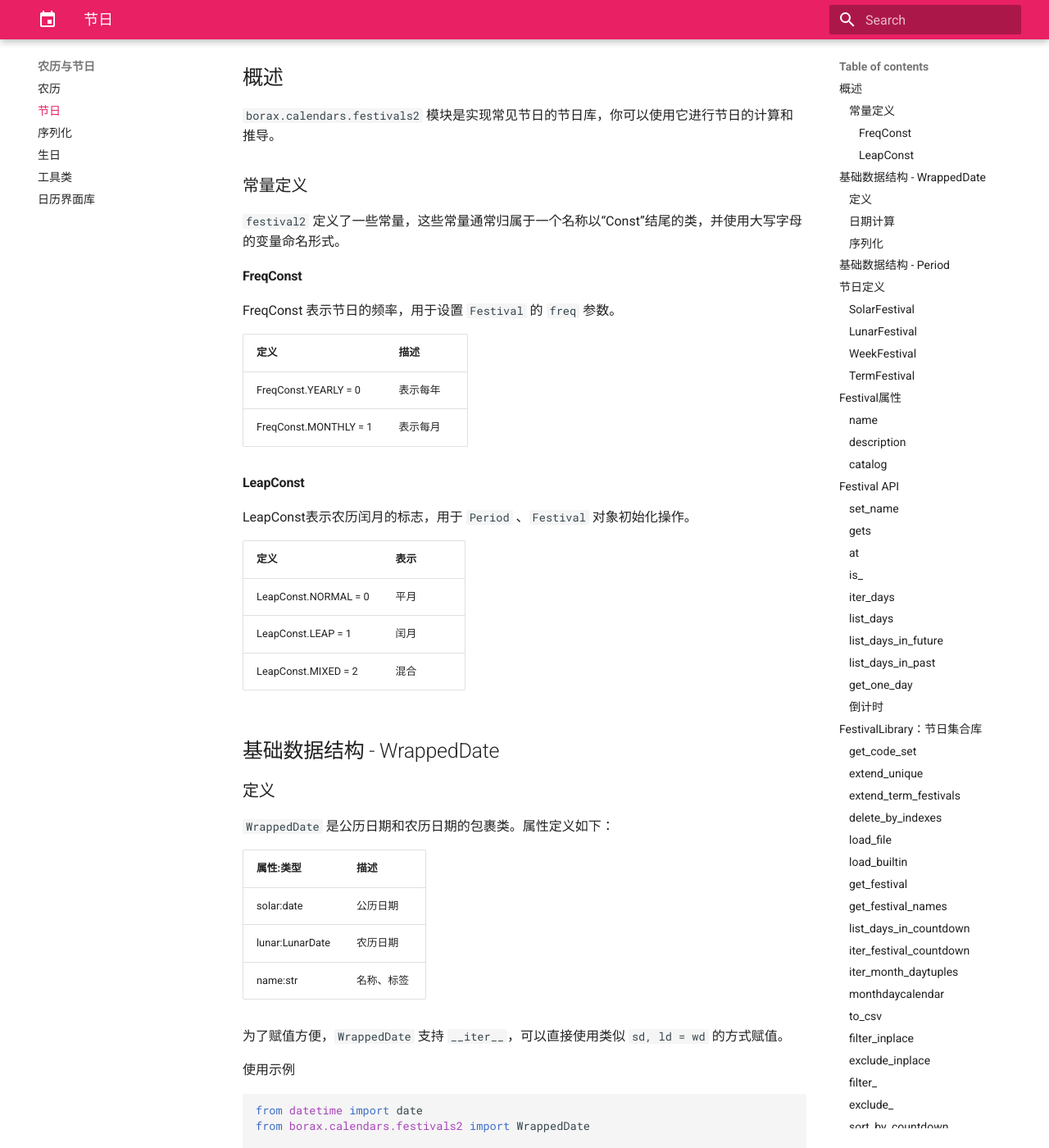
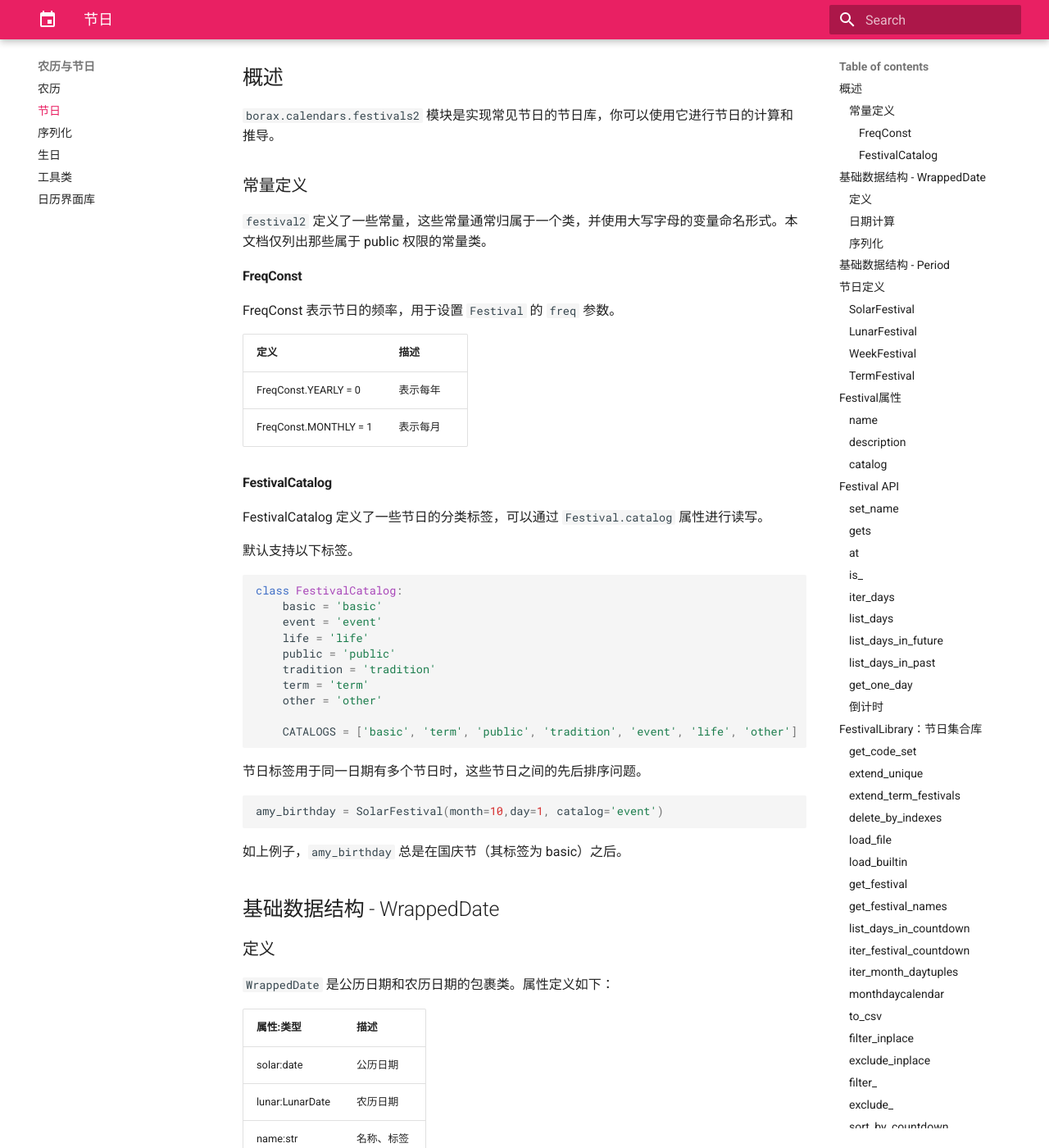
Before and after one commit to kinegratii/borax, an MkDocs documentation site: the page built from docs/guides/festivals2.md, in a window 1280 px wide and 1400 px high, scrolled down 367 px. Shown: the whole window at 82% size. Built offline with MkDocs 1.6.1 and Material for MkDocs 9.7.7, drawn with Linux system fonts in a browser that asks for light colours.

Commit message:
:pencil: Update document.Fix #52

````diff
--- a/docs/guides/festivals2.md
+++ b/docs/guides/festivals2.md
@@ -15,7 +15,7 @@
 
 ### 常量定义
 
-`festival2` 定义了一些常量，这些常量通常归属于一个名称以“Const”结尾的类，并使用大写字母的变量命名形式。
+`festival2` 定义了一些常量，这些常量通常归属于一个类，并使用大写字母的变量命名形式。本文档仅列出那些属于 public 权限的常量类。
 
 #### FreqConst
 
@@ -26,16 +26,32 @@ FreqConst 表示节日的频率，用于设置 `Festival` 的 `freq` 参数。
 | FreqConst.YEARLY = 0  | 表示每年 |
 | FreqConst.MONTHLY = 1 | 表示每月 |
 
-#### LeapConst
+#### FestivalCatalog
 
-LeapConst表示农历闰月的标志，用于 `Period` 、`Festival` 对象初始化操作。
+FestivalCatalog 定义了一些节日的分类标签，可以通过 `Festival.catalog` 属性进行读写。
 
-| 定义                 | 表示 |
-| -------------------- | ---- |
-| LeapConst.NORMAL = 0 | 平月 |
-| LeapConst.LEAP = 1   | 闰月 |
-| LeapConst.MIXED = 2  | 混合 |
+默认支持以下标签。
 
+```python
+class FestivalCatalog:
+    basic = 'basic'
+    event = 'event'
+    life = 'life'
+    public = 'public'
+    tradition = 'tradition'
+    term = 'term'
+    other = 'other'
+
+    CATALOGS = ['basic', 'term', 'public', 'tradition', 'event', 'life', 'other']
+```
+
+节日标签用于同一日期有多个节日时，这些节日之间的先后排序问题。
+
+```python
+amy_birthday = SolarFestival(month=10,day=1, catalog='event')
+```
+
+如上例子，`amy_birthday` 总是在国庆节（其标签为 basic）之后。
 
 ## 基础数据结构 - WrappedDate
 
````
Also changed, not shown: docs/guides/festivals2-serialize.md (+2 -0 lines), 2 other files.
